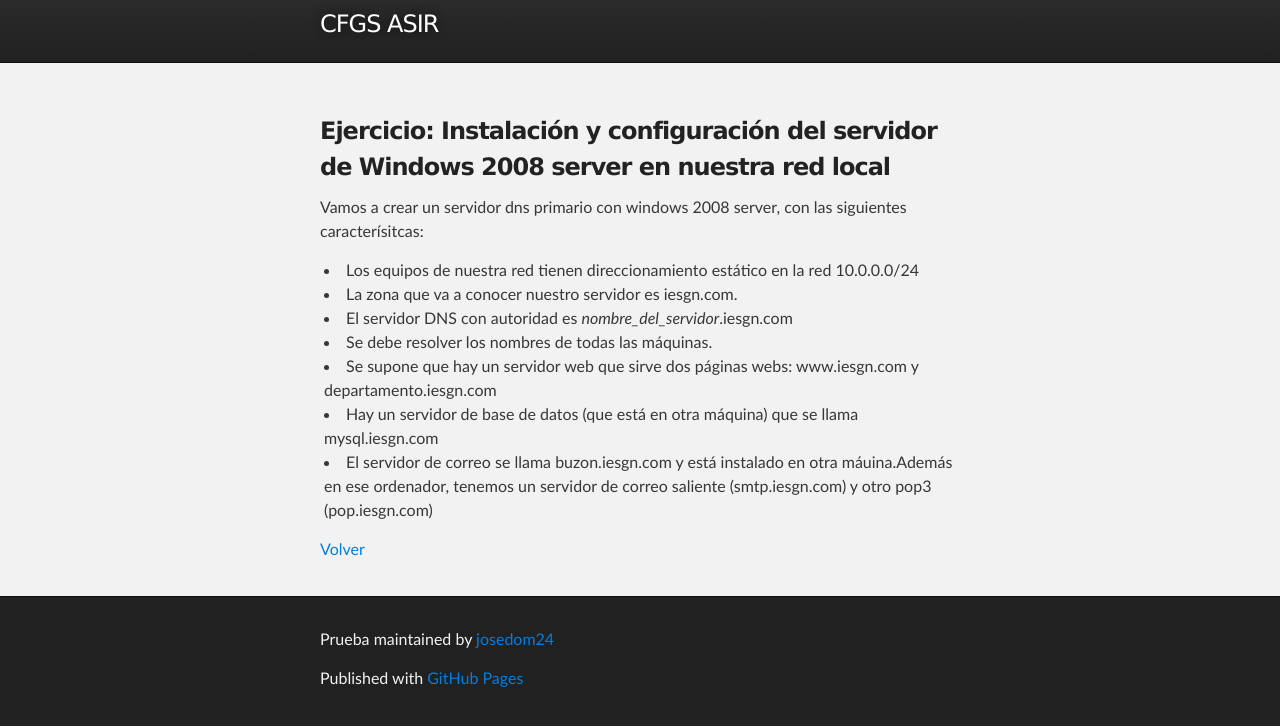
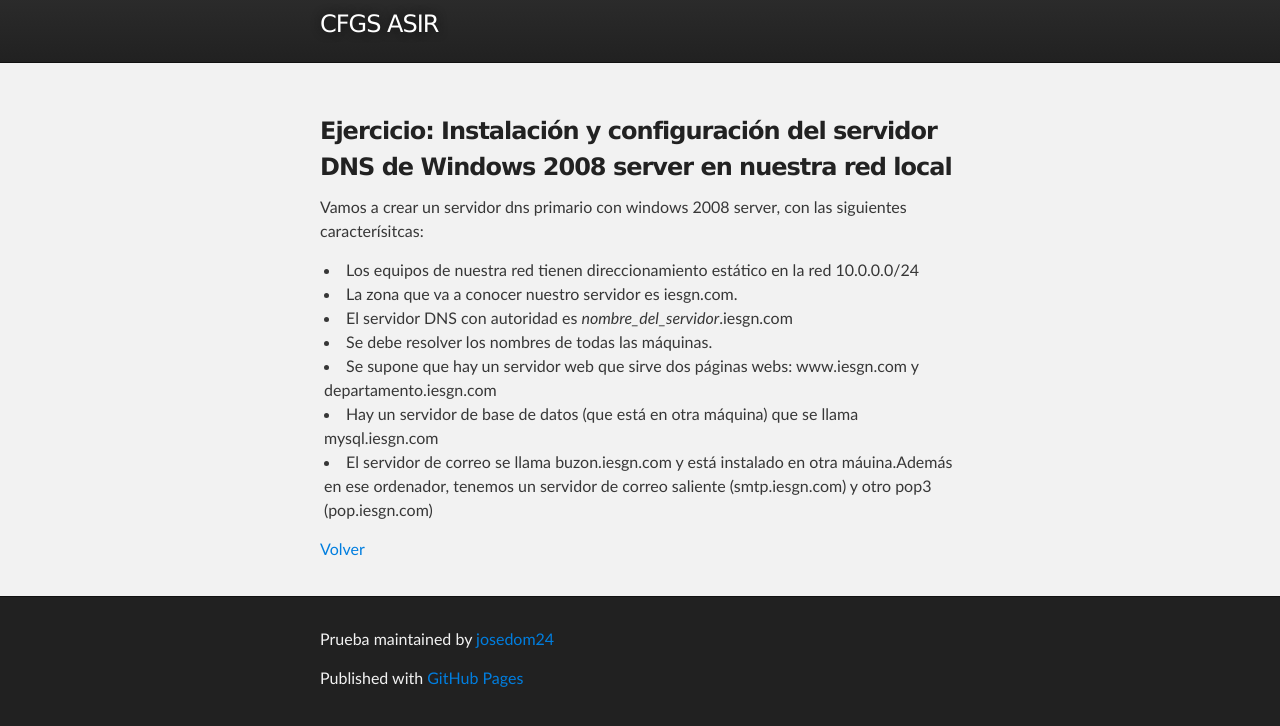
Before and after one commit to josedom24/josedom24.github.io, a Jekyll site: the page built from mod/serviciosgs/e_dns_1.md, in a window 1280 px wide, cut to the strip 78-804 px from the top of the page. Built offline with Jekyll 4.4.1, drawn with Linux system fonts in a browser that asks for light colours.

Commit message:
Update e_dns_1.md

```diff
--- a/mod/serviciosgs/e_dns_1.md
+++ b/mod/serviciosgs/e_dns_1.md
@@ -4,7 +4,7 @@ layout: index
 title: Servicios de Red e Internet
 tagline: CFGS ASIR
 ---
-### Ejercicio: Instalación y configuración del servidor de Windows 2008 server en nuestra red local
+### Ejercicio: Instalación y configuración del servidor DNS de Windows 2008 server en nuestra red local
 
 
 Vamos a crear un servidor dns primario con windows 2008 server, con las siguientes caracterísitcas:
```
